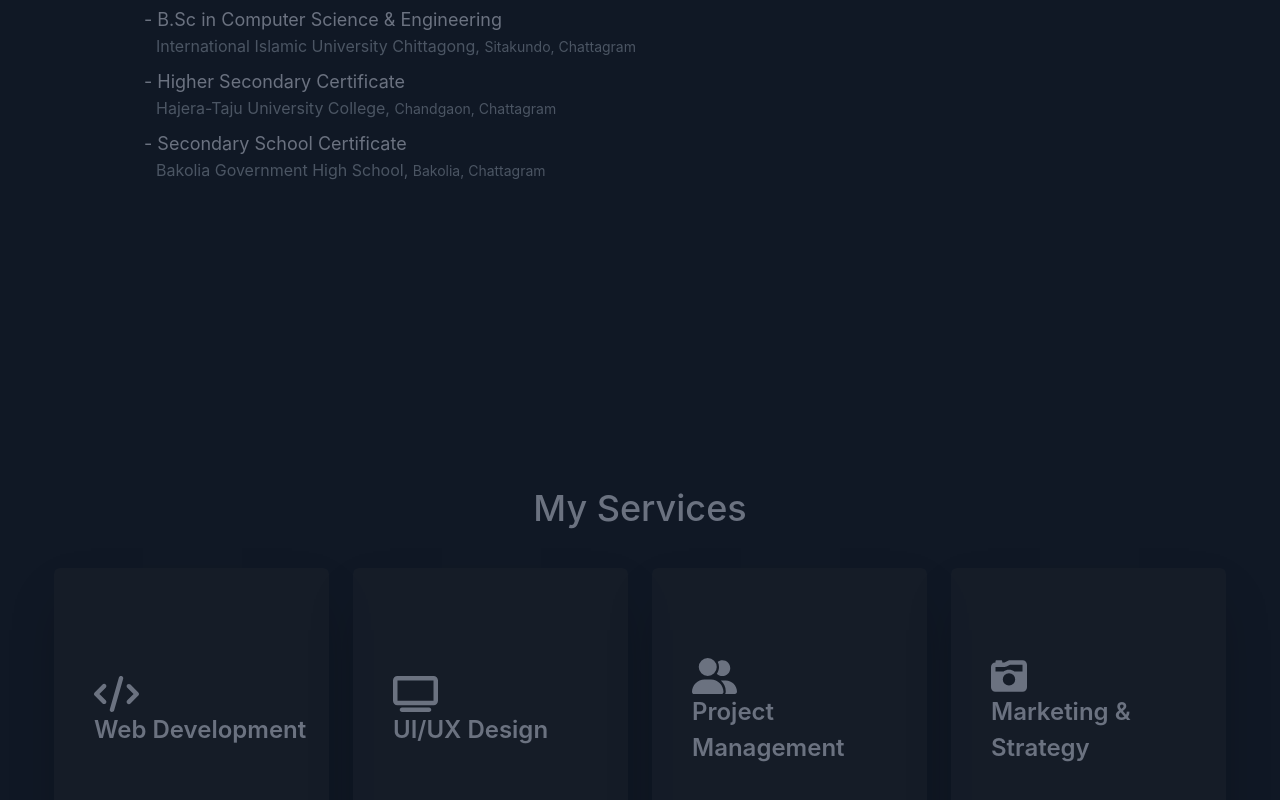
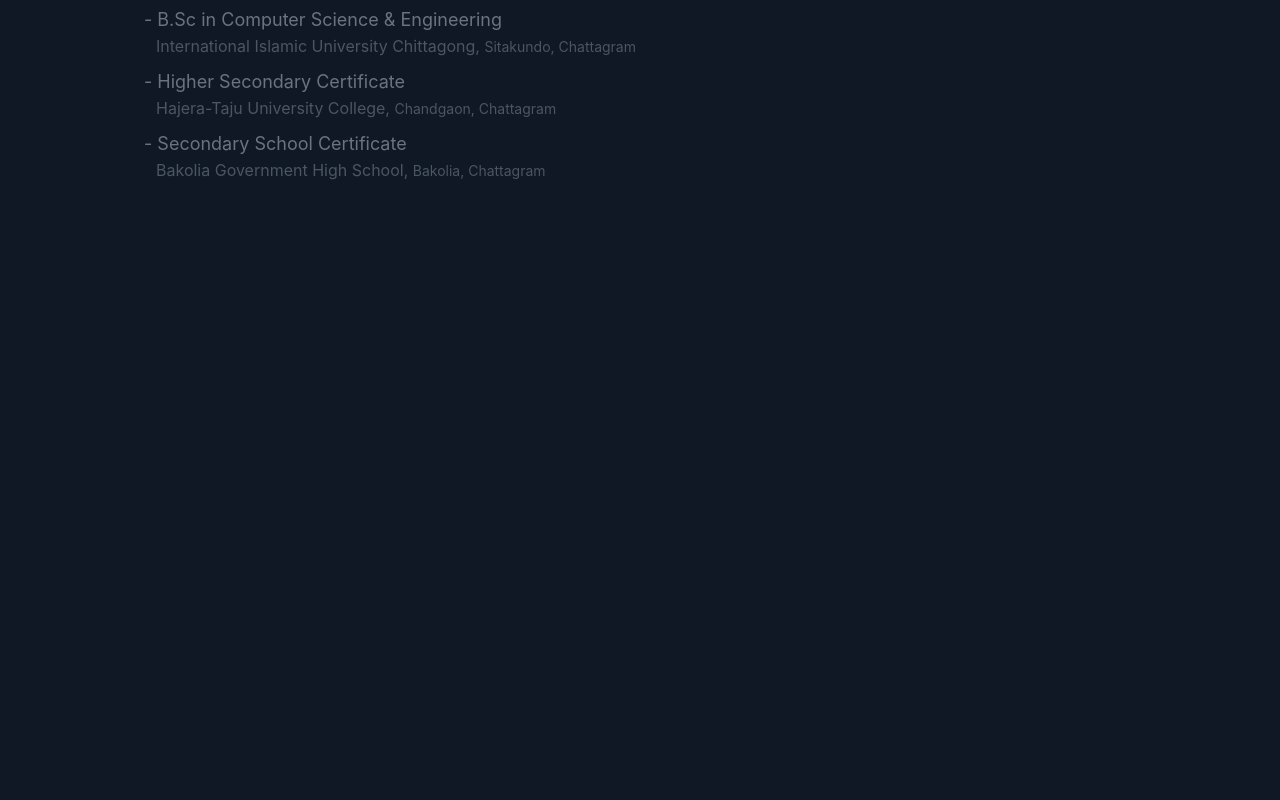
Before and after one commit to ijTuhin/portfolio-ijtuhin, a React (Create React App) app: page / in a window 1280 px wide. Shown: the part 1264-2064 px from the top of the page. Built offline with nearby package versions, Linux system fonts and the light colour scheme; a web font is replaced by a local one; what tw-elements would draw is missing.

Commit message:
installed scroll animation & applied on service section

```diff
--- a/package.json
+++ b/package.json
@@ -9,9 +9,11 @@
     "@testing-library/jest-dom": "^5.16.4",
     "@testing-library/react": "^13.3.0",
     "@testing-library/user-event": "^13.5.0",
+    "animate.css": "^4.1.1",
     "aos": "^2.3.4",
     "daisyui": "^2.15.2",
     "react": "^18.1.0",
+    "react-animate-on-scroll": "^2.1.5",
     "react-card-flip": "^1.1.5",
     "react-dom": "^18.1.0",
     "react-hook-form": "^7.31.3",
--- a/src/PortfolioPage/AboutMe/AboutMe.js
+++ b/src/PortfolioPage/AboutMe/AboutMe.js
@@ -3,7 +3,7 @@ import { portfolio } from '../../index';
 const AboutMe = () => {
     return (
         <div className='md:mb-0 pt-28 mb-[70%]'>
-            <div className='w-full flex md:flex-row md:justify-center flex-col-reverse h-screen'>
+            <div className='w-full flex md:flex-row md:justify-center flex-col-reverse'>
                 <div className='w-[50%] h-[50%] md:ml-16 ml-10 p-4 md:mt-14 relative flex flex-col items-start justify-start'>
                     <div className='md:w-full w-[300px] my-2.5'>
                         <h1 className='text-gray-500 text-2xl font-medium'>About me</h1>
--- a/src/PortfolioPage/MainBodyMenu/MainBodyMenu.js
+++ b/src/PortfolioPage/MainBodyMenu/MainBodyMenu.js
@@ -13,6 +13,7 @@ const MainBodyMenu = () => {
                 <ul tabindex="0" class="dropdown-content menu py-2 mt-10 w-32">
                     <li><a className='border border-gray-600 rounded-tl-lg p-1.5 mx-0.5 text-gray-500 hover:bg-amber-500 hover:text-white' href="#profile">Profile</a></li>
                     <li><a className='border border-gray-600 p-1.5 mx-0.5 text-gray-500 hover:bg-amber-500 hover:text-white' href="#skill">My Skills</a></li>
+                    <li><a className='border border-gray-600 p-1.5 mx-0.5 text-gray-500 hover:bg-amber-500 hover:text-white' href="#service">My Services</a></li>
                     <li><a className='border border-gray-600 p-1.5 mx-0.5 text-gray-500 hover:bg-amber-500 hover:text-white' href="#project">Projects</a></li>
                     <li><a className='border border-gray-600 rounded-lg rounded-t-none p-1.5 mx-0.5 text-gray-500 hover:bg-amber-500 hover:text-white' href="#contact">Contact Me</a></li>
                 </ul>
--- a/src/PortfolioPage/MyService/MyService.js
+++ b/src/PortfolioPage/MyService/MyService.js
@@ -1,10 +1,15 @@
 import { faCameraRetro, faCode, faTv, faUserFriends } from '@fortawesome/free-solid-svg-icons';
 import { FontAwesomeIcon } from '@fortawesome/react-fontawesome';
 import React from 'react';
+import ScrollAnimation from 'react-animate-on-scroll';
+import 'animate.css';
 
 const MyService = () => {
     return (
-        <div className='flex flex-col justify-center items-center w-screen mt-10 mb-48 md:mb-96'>
+        <div>
+            <ScrollAnimation animateIn="animate__backInRight animate__slow" className='md:block hidden'>
+                <div className='flex flex-col justify-center items-center w-screen h-screen mb-96 md:mb-96'>
+
                     <h1 className='text-gray-500 text-4xl font-medium mb-10'>My Services</h1>
                     <div className='grid grid-cols-1 gap-y-6 md:grid-cols-4 md:gap-x-6'>
                         <div className='flex flex-col justify-center items-start w-[275px] h-72 pl-10 pr-3 shadow-2xl rounded-md bg-[#1a212b]/50 hover:shadow-md hover:text-amber-400/70'>
@@ -26,6 +31,8 @@ const MyService = () => {
                     </div>
 
                 </div>
+            </ScrollAnimation>
+        </div>
     );
 };
 
```
Also changed, not shown: 1 other file (tests, documents, lock files or other folders). Lines whose indentation alone changed are shown as unchanged.
